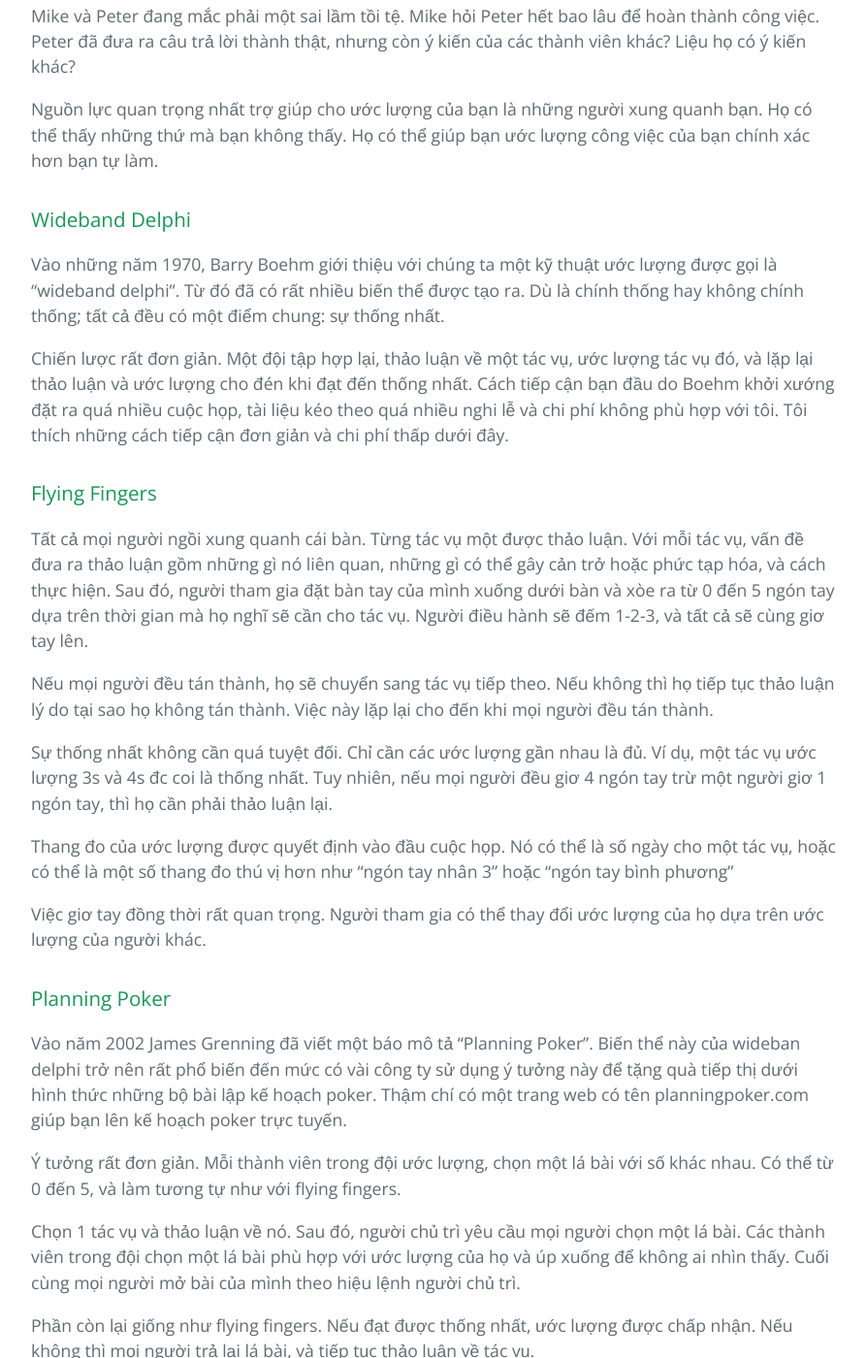
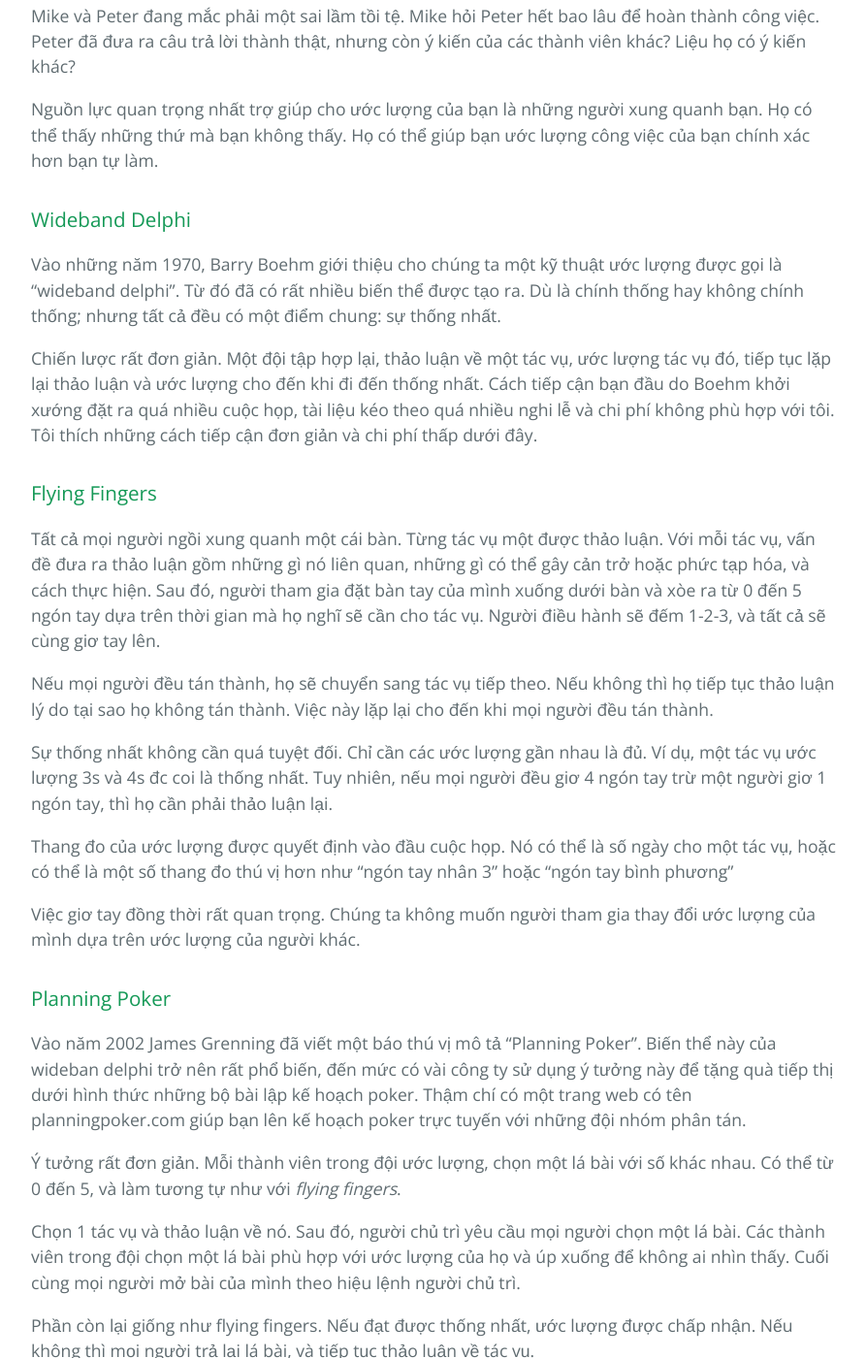
Before and after one commit to HaiBV/haibv.github.io, a Jekyll site: the page built from clean-coder/chapter-10-estimation.md, in a window 1280 px wide and 1400 px high, scrolled down 10143 px. Shown: the whole window at 97% size, without its empty margins (192-1085 px from the left). Built offline with Jekyll 4.4.1, drawn with Linux system fonts in a browser that asks for light colours; our own code applies the rules of GitHub Pages for plain Markdown files; some of the changed text lies outside the part shown.

Commit message:
Book - The Clean Coder - Correction - C10

```diff
--- a/clean-coder/chapter-10-estimation.md
+++ b/clean-coder/chapter-10-estimation.md
@@ -195,13 +195,13 @@
 
 ### Wideband Delphi
 
-Vào những năm 1970, Barry Boehm giới thiệu với chúng ta một kỹ thuật ước lượng được gọi là “wideband delphi”. Từ đó đã có rất nhiều biến thể được tạo ra. Dù là chính thống hay không chính thống; tất cả đều có một điểm chung: sự thống nhất.
+Vào những năm 1970, Barry Boehm giới thiệu cho chúng ta một kỹ thuật ước lượng được gọi là “wideband delphi”. Từ đó đã có rất nhiều biến thể được tạo ra. Dù là chính thống hay không chính thống; nhưng tất cả đều có một điểm chung: sự thống nhất.
 
-Chiến lược rất đơn giản. Một đội tập hợp lại, thảo luận về một tác vụ, ước lượng tác vụ đó, và lặp lại thảo luận và ước lượng cho đén khi đạt đến thống nhất. Cách tiếp cận bạn đầu do Boehm khởi xướng đặt ra quá nhiều cuộc họp, tài liệu kéo theo quá nhiều nghi lễ và chi phí không phù hợp với tôi. Tôi thích những cách tiếp cận đơn giản và chi phí thấp dưới đây.
+Chiến lược rất đơn giản. Một đội tập hợp lại, thảo luận về một tác vụ, ước lượng tác vụ đó, tiếp tục lặp lại thảo luận và ước lượng cho đến khi đi đến thống nhất. Cách tiếp cận bạn đầu do Boehm khởi xướng đặt ra quá nhiều cuộc họp, tài liệu kéo theo quá nhiều nghi lễ và chi phí không phù hợp với tôi. Tôi thích những cách tiếp cận đơn giản và chi phí thấp dưới đây.
 
 ### Flying Fingers
 
-Tất cả mọi người ngồi xung quanh cái bàn. Từng tác vụ một được thảo luận. Với mỗi tác vụ, vấn đề đưa ra thảo luận gồm những gì nó liên quan, những gì có thể gây cản trở hoặc phức tạp hóa, và cách thực hiện. Sau đó, người tham gia đặt bàn tay của mình xuống dưới bàn và xòe ra từ 0 đến 5 ngón tay dựa trên thời gian mà họ nghĩ sẽ cần cho tác vụ. Người điều hành sẽ đếm 1-2-3, và tất cả sẽ cùng giơ tay lên.
+Tất cả mọi người ngồi xung quanh một cái bàn. Từng tác vụ một được thảo luận. Với mỗi tác vụ, vấn đề đưa ra thảo luận gồm những gì nó liên quan, những gì có thể gây cản trở hoặc phức tạp hóa, và cách thực hiện. Sau đó, người tham gia đặt bàn tay của mình xuống dưới bàn và xòe ra từ 0 đến 5 ngón tay dựa trên thời gian mà họ nghĩ sẽ cần cho tác vụ. Người điều hành sẽ đếm 1-2-3, và tất cả sẽ cùng giơ tay lên.
 
 Nếu mọi người đều tán thành, họ sẽ chuyển sang tác vụ tiếp theo. Nếu không thì họ tiếp tục thảo luận lý do tại sao họ không tán thành. Việc này lặp lại cho đến khi mọi người đều tán thành.
 
@@ -209,13 +209,13 @@
 
 Thang đo của ước lượng được quyết định vào đầu cuộc họp. Nó có thể là số ngày cho một tác vụ, hoặc có thể là một số thang đo thú vị hơn như “ngón tay nhân 3” hoặc “ngón tay bình phương”
 
-Việc giơ tay đồng thời rất quan trọng. Người tham gia có thể thay đổi ước lượng của họ dựa trên ước lượng của người khác.
+Việc giơ tay đồng thời rất quan trọng. Chúng ta không muốn người tham gia thay đổi ước lượng của mình dựa trên ước lượng của người khác.
 
 ### Planning Poker
 
-Vào năm 2002 James Grenning đã viết một báo mô tả “Planning Poker”. Biến thể này của wideban delphi trở nên rất phổ biến đến mức có vài công ty sử dụng ý tưởng này để tặng quà tiếp thị dưới hình thức những bộ bài lập kế hoạch poker. Thậm chí có một trang web có tên planningpoker.com giúp bạn lên kế hoạch poker trực tuyến.
+Vào năm 2002 James Grenning đã viết một báo thú vị mô tả “Planning Poker”. Biến thể này của wideban delphi trở nên rất phổ biến, đến mức có vài công ty sử dụng ý tưởng này để tặng quà tiếp thị dưới hình thức những bộ bài lập kế hoạch poker. Thậm chí có một trang web có tên planningpoker.com giúp bạn lên kế hoạch poker trực tuyến với những đội nhóm phân tán.
 
-Ý tưởng rất đơn giản. Mỗi thành viên trong đội ước lượng, chọn một lá bài với số khác nhau. Có thể từ 0 đến 5, và làm tương tự như với flying fingers.
+Ý tưởng rất đơn giản. Mỗi thành viên trong đội ước lượng, chọn một lá bài với số khác nhau. Có thể từ 0 đến 5, và làm tương tự như với _flying fingers_.
 
 Chọn 1 tác vụ và thảo luận về nó. Sau đó, người chủ trì yêu cầu mọi người chọn một lá bài. Các thành viên trong đội chọn một lá bài phù hợp với ước lượng của họ và úp xuống để không ai nhìn thấy. Cuối cùng mọi người mở bài của mình theo hiệu lệnh người chủ trì.
 
@@ -249,8 +249,8 @@
 
 Lập trình viên phần mềm chuyên nghiệp biết làm thế nào để cung cấp cho khách hàng ước lượng thực dụng nhất để khách hàng có thể sử dụng để lập kế hoạch. Họ không hứa nếu họ không thể giữ lời, và họ sẽ không cam kết nếu họ không thể hoàn thành.
 
-Khi người chuyên nghiệp cam kết, họ đưa ra một con số cụ thể, và hiện thực con số đó. Tuy nhiên, trong phần lớn trường họp, họ sẽ không đưa ra những cam kết đó. Thay vào đó, họ đưa ra ước lượng xác suất mô tả thời gian kỳ vọng và phương sai.
+Khi người chuyên nghiệp cam kết, họ đưa ra một con số _cụ thể_, và hiện thực con số đó. Tuy nhiên, trong phần lớn trường họp, họ sẽ không đưa ra những cam kết đó. Thay vào đó, họ đưa ra ước lượng xác suất mô tả thời gian kỳ vọng và phương sai.
 
 Lập trình viên chuyên nghiệp làm việc với các thành viên khác trong team, đi đến thống nhất việc ước lượng trước khi đưa cho quản lý.
 
-Những kỹ thuật được mô tả trong chương này là những ví dụ của một số cách khác nhau mà lập trình viên chuyên nghiệp dùng. Đây không phải là những kỹ thuật duy nhất và cũng không phải tốt nhất. Chúng đơn giản là những kỹ thuật tôi biết và có hiệu quả với tôi.
+Những kỹ thuật được mô tả trong chương này là những _ví dụ_ của một số cách khác nhau mà lập trình viên chuyên nghiệp dùng. Đây không phải là những kỹ thuật duy nhất và cũng không phải tốt nhất. Chúng đơn giản là những kỹ thuật tôi biết và có hiệu quả với tôi.
```
Also changed, not shown: other parts of clean-coder/chapter-10-estimation.md (+2 -2 lines).
